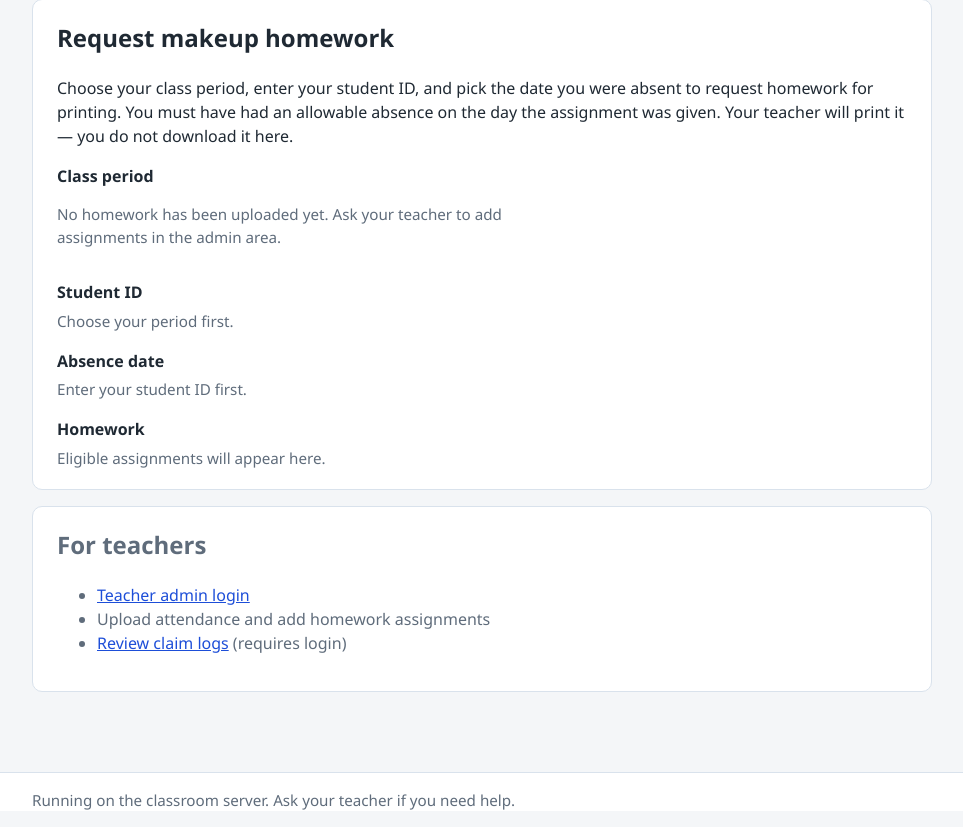
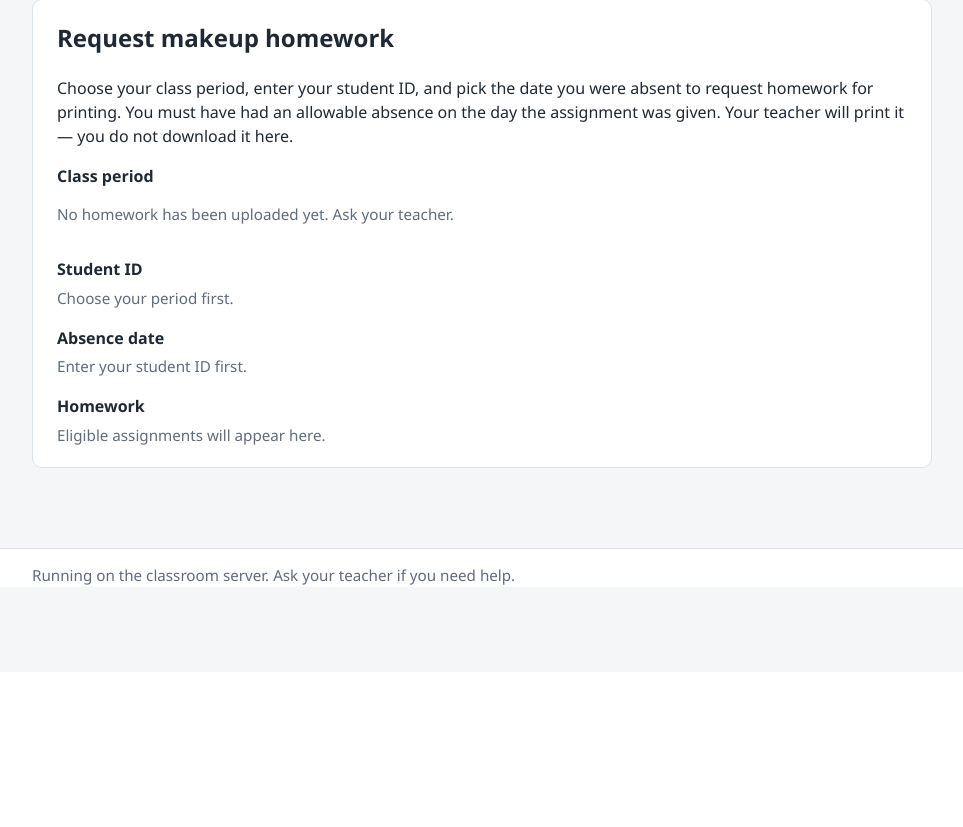
Before and after one commit to ctroy978/homeDump, a FastAPI app: page / in a window 1280 px wide. Shown: the part 128-955 px from the top of the page, without its empty margins (158-1121 px from the left). After the commit the page ends 713 px from the top, so only its background shows below. Run offline with FastAPI, Linux system fonts and the light colour scheme; data that the repository does not hold is empty.

Commit message:
Remove teacher section from student home page
Students no longer see admin links on the home page. Document teacher login
URL, admin pages, and password location in the README instead.

```diff
--- a/templates/index.html
+++ b/templates/index.html
@@ -36,8 +36,7 @@
       </select>
       {% else %}
       <p class="help-text">
-        No homework has been uploaded yet. Ask your teacher to add assignments in
-        the admin area.
+        No homework has been uploaded yet. Ask your teacher.
       </p>
       {% endif %}
     </div>
@@ -61,13 +60,4 @@
     </div>
   </form>
 </section>
-
-<section class="card muted">
-  <h2>For teachers</h2>
-  <ul>
-    <li><a href="/admin/login">Teacher admin login</a></li>
-    <li>Upload attendance and add homework assignments</li>
-    <li><a href="/admin/claims">Review claim logs</a> (requires login)</li>
-  </ul>
-</section>
 {% endblock %}
```
Also changed, not shown: README.md.
